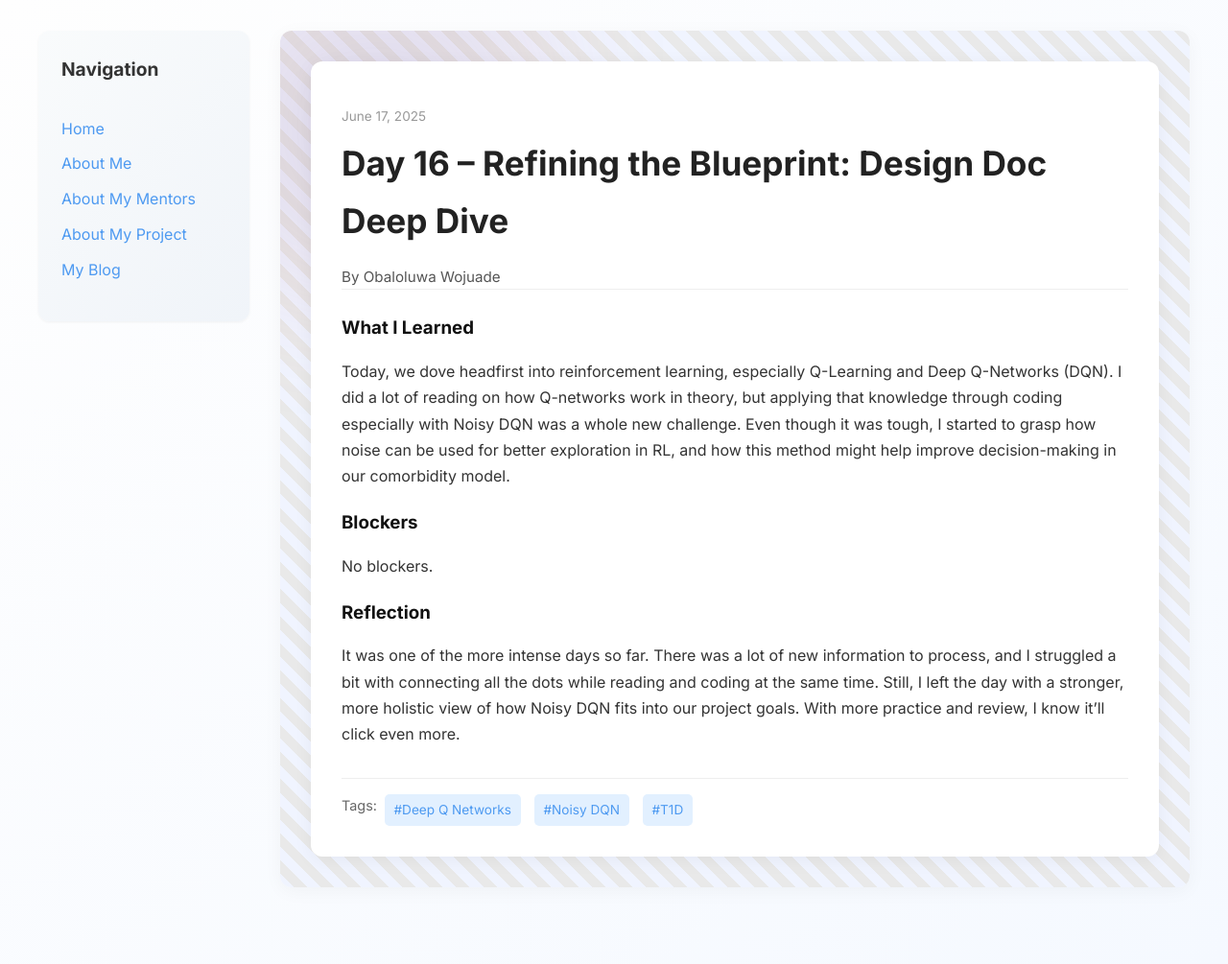
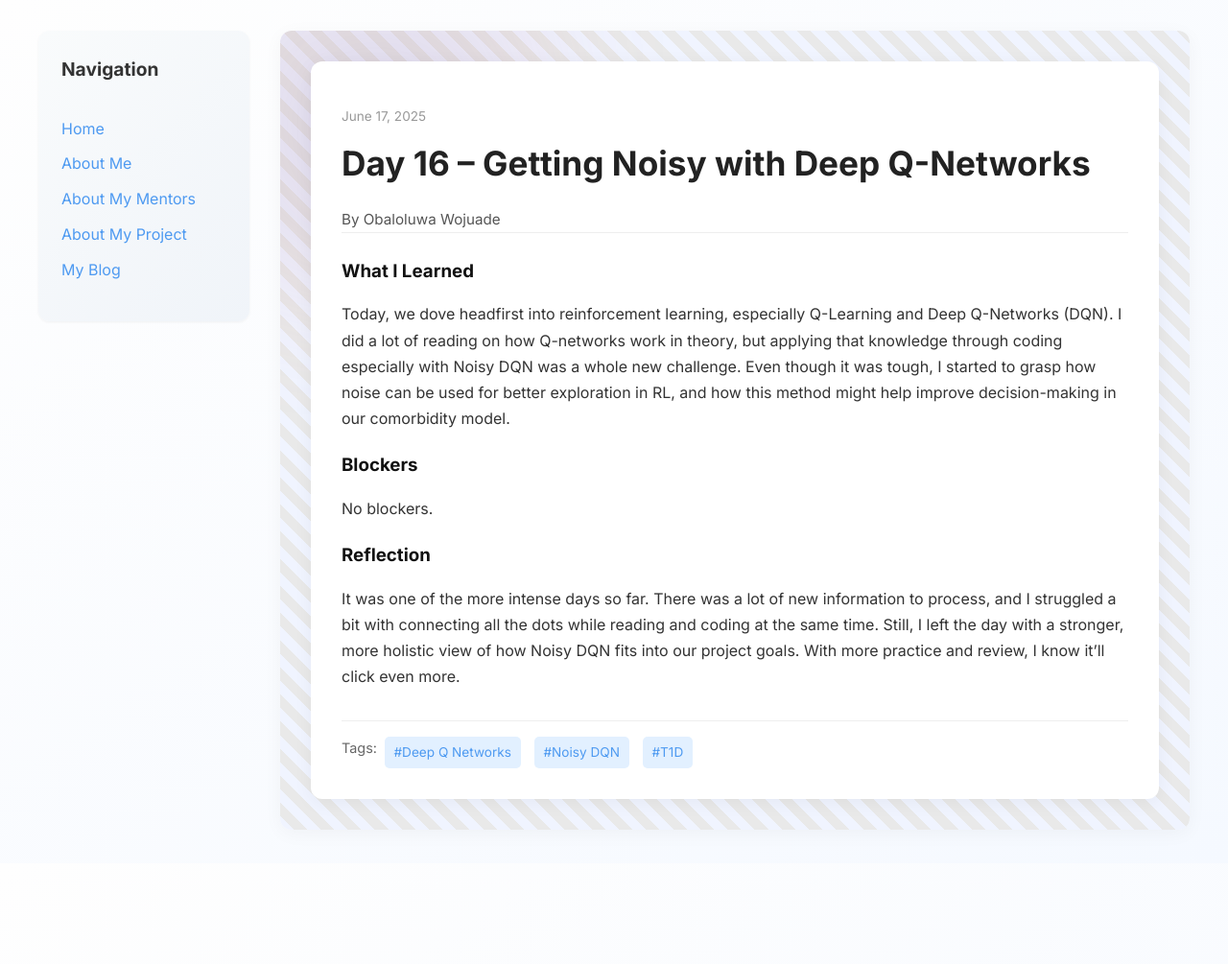
Before and after one commit to obwoj1/obwoj1.github.io, a Jekyll site: the page built from _posts/2025-06-17-day-16.md, in a window 1280 px wide. Shown: the whole page at 96% size. Built offline with Jekyll 4.4.1, drawn with Linux system fonts in a browser that asks for light colours; after the commit the page ends 900 px from its top, so only the background shows below that.

Commit message:
Update 2025-06-17-day-16.md

```diff
--- a/_posts/2025-06-17-day-16.md
+++ b/_posts/2025-06-17-day-16.md
@@ -1,6 +1,6 @@
 ---
 layout: post
-title: "Day 16 –  Refining the Blueprint: Design Doc Deep Dive"
+title: "Day 16 –  Getting Noisy with Deep Q-Networks"
 date: 2025-06-17
 author: Obaloluwa Wojuade
 permalink: /day16.html
```
